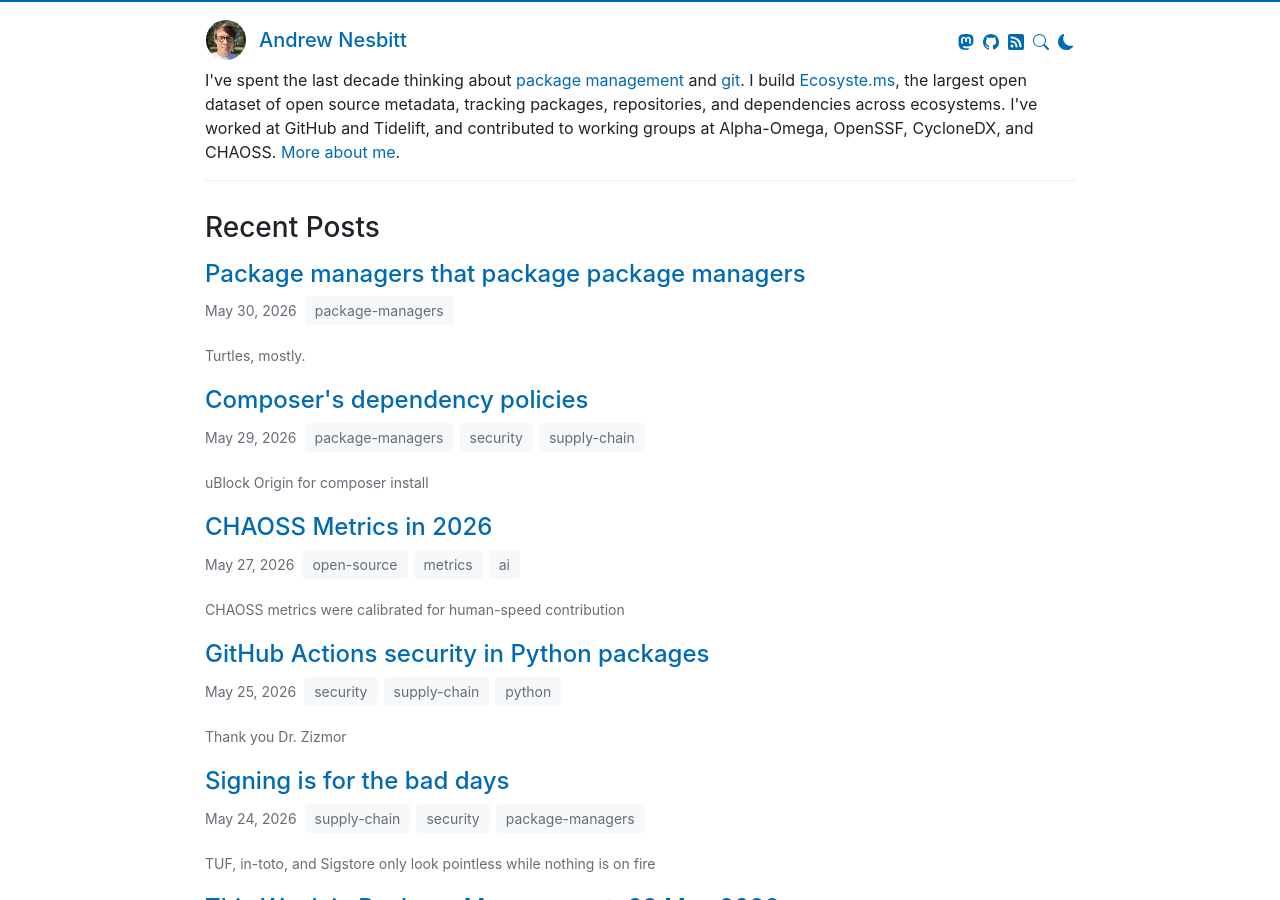
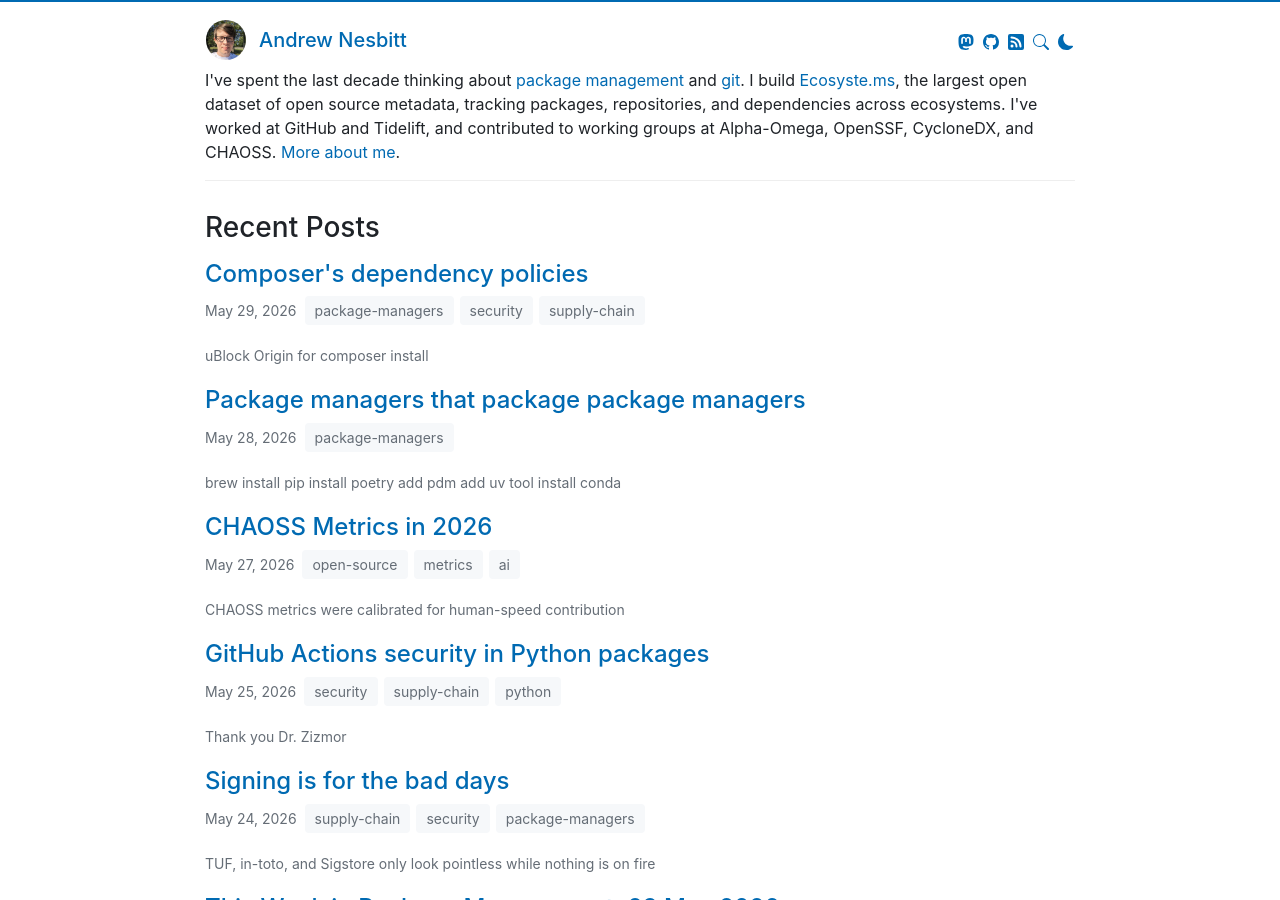
Before and after one commit to andrew/nesbitt.io, a Jekyll site: the page built from index.md, in a window 1280 px wide and 900 px high. Built offline with Jekyll 4.4.1, drawn with Linux system fonts in a browser that asks for light colours; comment, search, counter and statistics services are not loaded.

Commit message:
Add post on package managers that package package managers

```diff
--- a/_data/stats.json
+++ b/_data/stats.json
@@ -1,5 +1,5 @@
 {
-  "generated_at": "2026-05-27T19:13:04Z",
+  "generated_at": "2026-05-28T08:22:06Z",
   "total_posts": 150,
   "total_words": 220171,
   "reading_minutes": 1101,
--- a/_posts/2026-05-30-package-managers-that-package-package-managers.md
+++ b/_posts/2026-05-28-package-managers-that-package-package-managers.md
@@ -1,8 +1,8 @@
 ---
 layout: post
 title: "Package managers that package package managers"
-date: 2026-05-30 10:00 +0000
-description: "Turtles, mostly."
+date: 2026-05-28 10:00 +0000
+description: "brew install pip install poetry add pdm add uv tool install conda"
 tags:
   - package-managers
 ---
```
